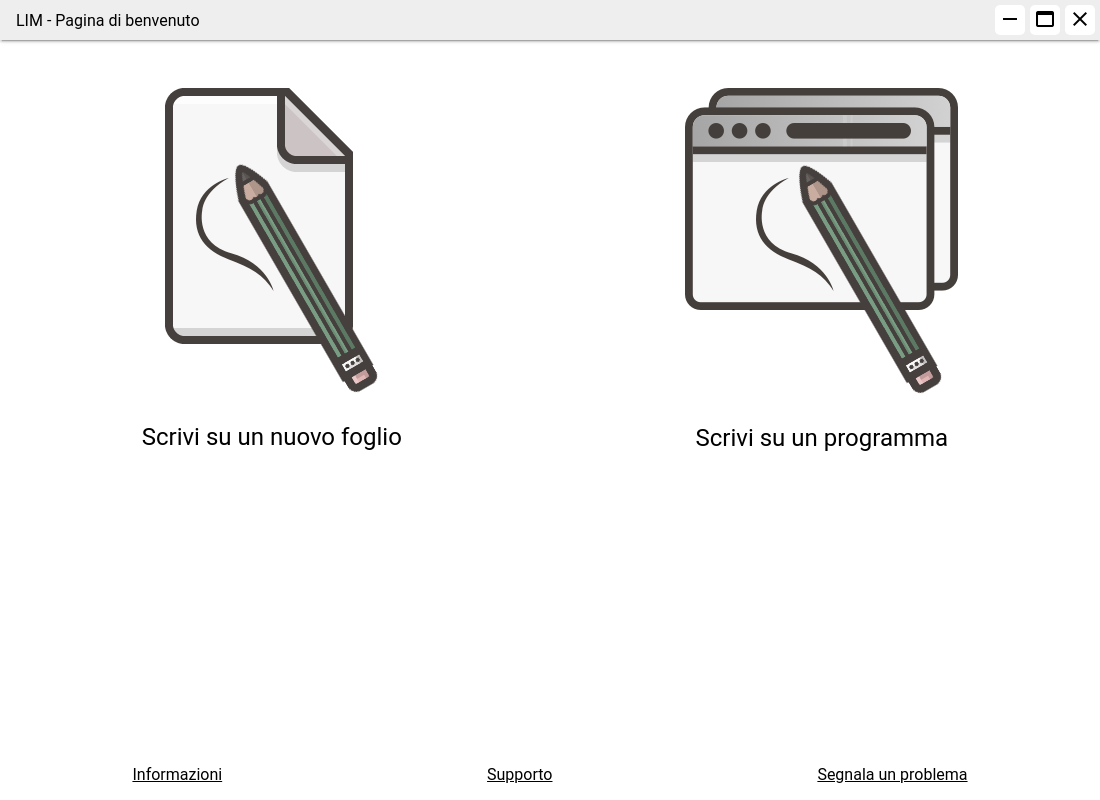
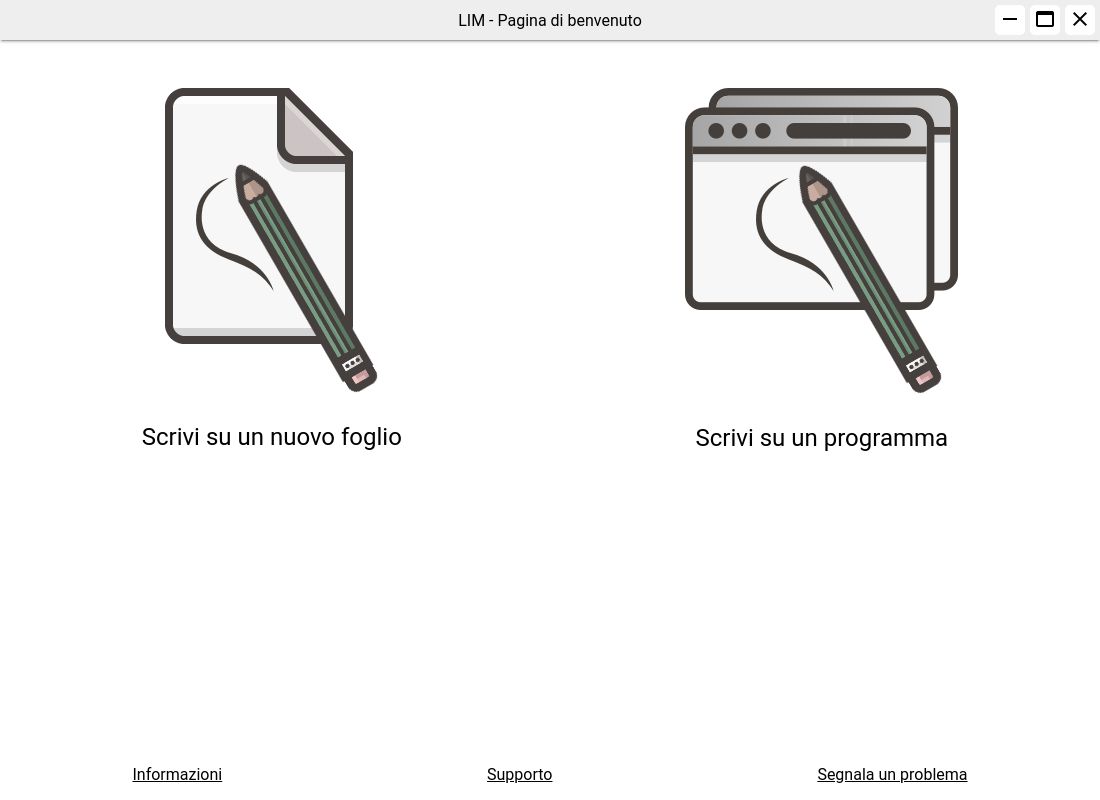
Before and after one commit to andreafra/LIM, an Electron app: page index.html in a window 1100 px wide. Drawn offline with Linux system fonts and the light colour scheme; no server answers.

Commit message:
Reset window title in the middle

```diff
--- a/app/scss/_header.scss
+++ b/app/scss/_header.scss
@@ -16,8 +16,7 @@ header {
   #title {
     display: block;
     position: relative;
-    margin: 0;
-    margin-left: 1em;
+    margin: 0 auto;
     align-self: center;
     font-size: 1rem;
     font-weight: normal;
```
Also changed, not shown: app/css/style.css, 1 other file.
